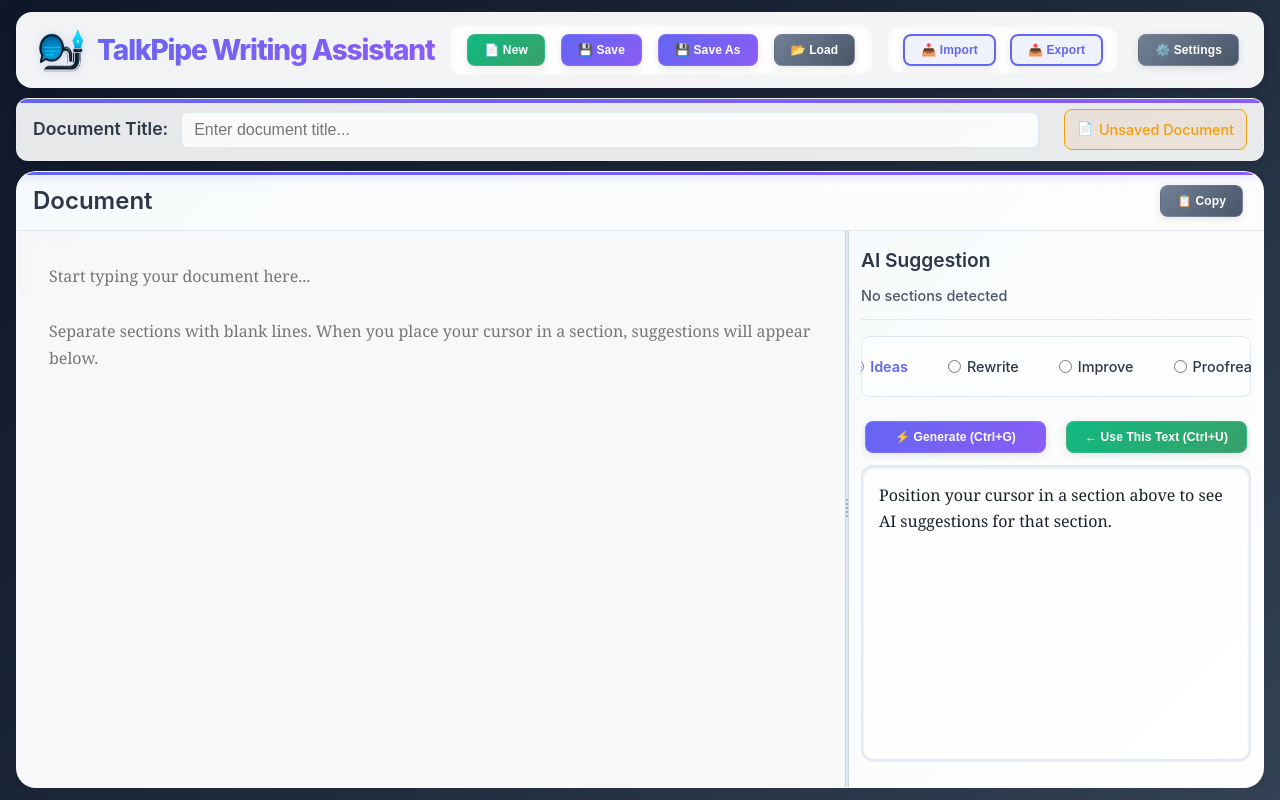
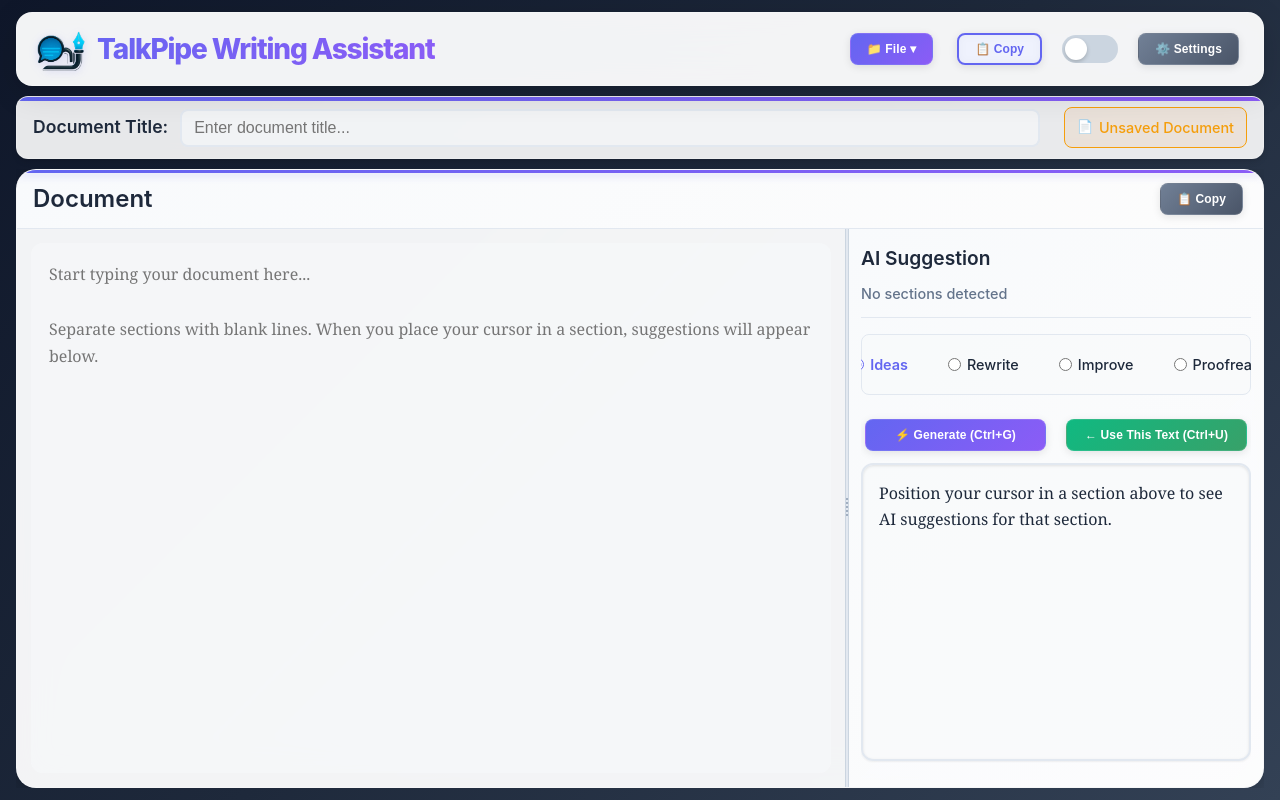
Before and after one commit to sandialabs/talkpipe-writing-assistant, a FastAPI app: template src/writing_assistant/app/templates/index.html in a window 1280 px wide. Run offline with FastAPI, Linux system fonts and the light colour scheme; the template is opened without the code that fills it, so the values that code supplies are empty.

Commit message:
Added dark mode, consolidated the file operations into a menu.

```diff
--- a/src/writing_assistant/app/static/script.js
+++ b/src/writing_assistant/app/static/script.js
@@ -36,6 +36,8 @@ class WritingAssistant {
         // Setup auto-save and page exit handlers
         this.setupAutoSave();
         this.setupPageExitHandler();
+        // Initialize dark mode
+        this.initializeDarkMode();
     }
 
     // Helper method to add authentication token to URLs
@@ -65,19 +67,55 @@ class WritingAssistant {
         // Initialize hotkey system
         this.initializeHotkeys();
 
-        // Header controls
-        document.getElementById('new-document-btn').addEventListener('click', () => this.showNewDocumentModal());
-        document.getElementById('save-document-btn').addEventListener('click', () => this.saveDocumentToServer());
-        document.getElementById('save-as-document-btn').addEventListener('click', () => this.showSaveAsModal());
-        document.getElementById('load-document-btn').addEventListener('click', () => this.showLoadDocumentModal());
-        document.getElementById('import-document-btn').addEventListener('click', () => this.importDocumentFromFile());
-        document.getElementById('export-document-btn').addEventListener('click', () => this.exportDocumentToFile());
+        // File menu dropdown
+        document.getElementById('file-menu-btn').addEventListener('click', (e) => {
+            e.stopPropagation();
+            this.toggleFileMenu();
+        });
+
+        // Header controls (dropdown items)
+        document.getElementById('new-document-btn').addEventListener('click', (e) => {
+            e.preventDefault();
+            this.hideFileMenu();
+            this.showNewDocumentModal();
+        });
+        document.getElementById('save-document-btn').addEventListener('click', (e) => {
+            e.preventDefault();
+            this.hideFileMenu();
+            this.saveDocumentToServer();
+        });
+        document.getElementById('save-as-document-btn').addEventListener('click', (e) => {
+            e.preventDefault();
+            this.hideFileMenu();
+            this.showSaveAsModal();
+        });
+        document.getElementById('load-document-btn').addEventListener('click', (e) => {
+            e.preventDefault();
+            this.hideFileMenu();
+            this.showLoadDocumentModal();
+        });
+        document.getElementById('import-document-btn').addEventListener('click', (e) => {
+            e.preventDefault();
+            this.hideFileMenu();
+            this.importDocumentFromFile();
+        });
+        document.getElementById('export-document-btn').addEventListener('click', (e) => {
+            e.preventDefault();
+            this.hideFileMenu();
+            this.exportDocumentToFile();
+        });
         document.getElementById('file-input').addEventListener('change', (e) => this.handleFileImport(e));
         document.getElementById('copy-document-btn').addEventListener('click', () => this.copyDocumentToClipboard());
         document.getElementById('settings-btn').addEventListener('click', () => this.showSettingsModal());
 
+        // Close dropdown when clicking outside
+        document.addEventListener('click', () => this.hideFileMenu());
+
         // Resize handle
         this.setupResizeHandle();
+
+        // Dark mode toggle
+        document.getElementById('dark-mode-toggle').addEventListener('click', () => this.toggleDarkMode());
     }
 
     setupModals() {
@@ -1059,11 +1097,61 @@ class WritingAssistant {
             }
             documentText += this.documentText || '(No content)';
 
-            await navigator.clipboard.writeText(documentText);
-            this.showMessage('Document copied to clipboard!', 'success');
+            // Try modern clipboard API first
+            if (navigator.clipboard && navigator.clipboard.writeText) {
+                await navigator.clipboard.writeText(documentText);
+                this.showMessage('Document copied to clipboard!', 'success');
+            } else {
+                // Fallback for older browsers or insecure contexts
+                this.fallbackCopyToClipboard(documentText);
+            }
         } catch (error) {
             console.error('Failed to copy to clipboard:', error);
-            this.showMessage('Failed to copy to clipboard. Please try again.', 'error');
+            // Try fallback method
+            try {
+                let documentText = '';
+                if (this.documentTitle) {
+                    documentText += this.documentTitle + '\n\n';
+                }
+                documentText += this.documentText || '(No content)';
+                this.fallbackCopyToClipboard(documentText);
+            } catch (fallbackError) {
+                console.error('Fallback copy also failed:', fallbackError);
+                this.showMessage('Failed to copy to clipboard. Your browser may not support this feature.', 'error');
+            }
+        }
+    }
+
+    fallbackCopyToClipboard(text) {
+        // Create a temporary textarea element
+        const textarea = document.createElement('textarea');
+        textarea.value = text;
+        textarea.style.position = 'fixed';
+        textarea.style.top = '0';
+        textarea.style.left = '0';
+        textarea.style.width = '2em';
+        textarea.style.height = '2em';
+        textarea.style.padding = '0';
+        textarea.style.border = 'none';
+        textarea.style.outline = 'none';
+        textarea.style.boxShadow = 'none';
+        textarea.style.background = 'transparent';
+
+        document.body.appendChild(textarea);
+        textarea.focus();
+        textarea.select();
+
+        try {
+            const successful = document.execCommand('copy');
+            if (successful) {
+                this.showMessage('Document copied to clipboard!', 'success');
+            } else {
+                throw new Error('execCommand failed');
+            }
+        } catch (err) {
+            throw new Error('Fallback copy method failed');
+        } finally {
+            document.body.removeChild(textarea);
         }
     }
 
@@ -1892,6 +1980,56 @@ class WritingAssistant {
             }, 300);
         }, 4000);
     }
+
+    // File Menu Dropdown Methods
+    toggleFileMenu() {
+        const dropdown = document.getElementById('file-menu-content');
+        dropdown.classList.toggle('show');
+    }
+
+    hideFileMenu() {
+        const dropdown = document.getElementById('file-menu-content');
+        dropdown.classList.remove('show');
+    }
+
+    // Dark Mode Methods
+    initializeDarkMode() {
+        // Check if user has a saved preference
+        const savedMode = localStorage.getItem('darkMode');
+
+        if (savedMode === 'enabled') {
+            document.body.classList.add('dark-mode');
+        } else if (savedMode === null) {
+            // Check system preference if no saved preference
+            if (window.matchMedia && window.matchMedia('(prefers-color-scheme: dark)').matches) {
+                document.body.classList.add('dark-mode');
+            }
+        }
+
+        // Listen for system preference changes
+        if (window.matchMedia) {
+            window.matchMedia('(prefers-color-scheme: dark)').addEventListener('change', (e) => {
+                // Only apply if user hasn't manually set a preference
+                if (localStorage.getItem('darkMode') === null) {
+                    if (e.matches) {
+                        document.body.classList.add('dark-mode');
+                    } else {
+                        document.body.classList.remove('dark-mode');
+                    }
+                }
+            });
+        }
+    }
+
+    toggleDarkMode() {
+        const isDarkMode = document.body.classList.toggle('dark-mode');
+
+        // Save preference
+        localStorage.setItem('darkMode', isDarkMode ? 'enabled' : 'disabled');
+
+        // Show feedback
+        this.showMessage(isDarkMode ? 'Dark mode enabled' : 'Light mode enabled', 'success');
+    }
 }
 
 // Global reference
--- a/src/writing_assistant/app/static/style.css
+++ b/src/writing_assistant/app/static/style.css
@@ -37,6 +37,19 @@
     --warning-color: #f59e0b;
     --danger-color: #ef4444;
     --info-color: #3b82f6;
+
+    /* Light mode colors */
+    --bg-gradient: linear-gradient(135deg, #0f172a 0%, #1e293b 50%, #334155 100%);
+    --surface-primary: rgba(255, 255, 255, 0.95);
+    --surface-secondary: rgba(255, 255, 255, 0.9);
+    --surface-tertiary: rgba(248, 250, 252, 0.6);
+    --text-primary: #1e293b;
+    --text-secondary: #64748b;
+    --text-tertiary: #94a3b8;
+    --border-color: rgba(255, 255, 255, 0.18);
+    --border-subtle: #e2e8f0;
+    --shadow-color: rgba(0, 0, 0, 0.12);
+    --header-gradient: linear-gradient(135deg, #f8fafc 0%, rgba(255, 255, 255, 0.8) 100%);
 
     /* Neutral colors */
     --gray-50: #f7fafc;
@@ -106,11 +134,12 @@
 body {
     font-family: 'Inter', -apple-system, BlinkMacSystemFont, 'Segoe UI', Roboto, Oxygen, Ubuntu, Cantarell, sans-serif;
     line-height: 1.6;
-    color: var(--gray-800);
-    background: linear-gradient(135deg, #0f172a 0%, #1e293b 50%, #334155 100%);
+    color: var(--text-primary);
+    background: var(--bg-gradient);
     height: 100vh;
     overflow: hidden;
     position: relative;
+    transition: background 0.3s ease, color 0.3s ease;
 }
 
 .container {
@@ -138,13 +167,15 @@ body {
 header {
     margin-bottom: 10px;
     padding: 12px 20px;
-    background: rgba(255, 255, 255, 0.95);
+    background: var(--surface-primary);
     backdrop-filter: blur(20px) saturate(180%);
     border-radius: 16px;
-    box-shadow: 0 8px 32px rgba(0, 0, 0, 0.12), 0 2px 8px rgba(0, 0, 0, 0.08);
-    border: 1px solid rgba(255, 255, 255, 0.18);
+    box-shadow: 0 8px 32px var(--shadow-color), 0 2px 8px rgba(0, 0, 0, 0.08);
+    border: 1px solid var(--border-color);
     flex-shrink: 0;
     transition: var(--transition-normal);
+    position: relative;
+    z-index: 100;
 }
 
 header:hover {
@@ -305,16 +336,17 @@ header h1 {
 }
 
 .title-section {
-    background: rgba(255, 255, 255, 0.9);
+    background: var(--surface-secondary);
     backdrop-filter: blur(10px);
     padding: 10px 16px;
     border-radius: var(--radius-lg);
     box-shadow: var(--shadow-md);
-    border: 1px solid rgba(255, 255, 255, 0.2);
+    border: 1px solid var(--border-color);
     margin-bottom: 10px;
     position: relative;
     overflow: hidden;
     flex-shrink: 0;
+    z-index: 10;
 }
 
 .title-row {
@@ -346,7 +378,7 @@ header h1 {
     display: inline-block;
     margin: 0;
     font-weight: 600;
-    color: var(--gray-700);
+    color: var(--text-primary);
     font-size: 1.1rem;
     white-space: nowrap;
     flex-shrink: 0;
@@ -355,13 +387,13 @@ header h1 {
 #document-title {
     flex: 1;
     padding: 8px 12px;
-    border: 2px solid var(--gray-200);
+    border: 2px solid var(--border-subtle);
     border-radius: var(--radius-md);
     font-size: 1rem;
     font-weight: 500;
     transition: var(--transition-normal);
-    background: rgba(255, 255, 255, 0.8);
-    color: var(--gray-800);
+    background: var(--surface-tertiary);
+    color: var(--text-primary);
 }
 
 #document-title:focus {
@@ -1474,6 +1510,8 @@ input[type="file"]:focus {
     display: flex;
     gap: 16px;
     align-items: center;
+    position: relative;
+    z-index: 101;
 }
 
 .file-controls {
@@ -1499,16 +1537,17 @@ input[type="file"]:focus {
 }
 
 .editor-container {
-    background: rgba(255, 255, 255, 0.97);
+    background: var(--surface-primary);
     backdrop-filter: blur(20px) saturate(180%);
     border-radius: 20px;
-    box-shadow: 0 8px 32px rgba(0, 0, 0, 0.12), 0 2px 8px rgba(0, 0, 0, 0.08);
-    border: 1px solid rgba(255, 255, 255, 0.18);
+    box-shadow: 0 8px 32px var(--shadow-color), 0 2px 8px rgba(0, 0, 0, 0.08);
+    border: 1px solid var(--border-color);
     overflow: hidden;
     position: relative;
     flex: 1;
     display: flex;
     flex-direction: column;
+    z-index: 10;
 }
 
 .editor-container::before {
@@ -1528,14 +1567,14 @@ input[type="file"]:focus {
     justify-content: space-between;
     align-items: center;
     padding: 10px 16px;
-    background: linear-gradient(135deg, var(--gray-50) 0%, rgba(255, 255, 255, 0.8) 100%);
-    border-bottom: 1px solid var(--gray-200);
+    background: var(--header-gradient);
+    border-bottom: 1px solid var(--border-subtle);
     flex-shrink: 0;
 }
 
 .editor-header h2 {
     margin: 0;
-    color: var(--gray-700);
+    color: var(--text-primary);
     font-weight: 600;
     font-size: 1.5rem;
 }
@@ -1583,13 +1622,13 @@ input[type="file"]:focus {
     outline: none;
     border-color: var(--primary-color);
     box-shadow: 0 0 0 4px rgba(99, 102, 241, 0.08), inset 0 2px 4px rgba(0, 0, 0, 0.02);
-    background: rgba(255, 255, 255, 0.9);
+    background: var(--surface-secondary);
     transform: scale(1.001);
 }
 
 .suggestion-panel {
     padding: 14px 12px;
-    background: linear-gradient(135deg, var(--gray-50) 0%, rgba(255, 255, 255, 0.9) 100%);
+    background: var(--header-gradient);
     display: flex;
     flex-direction: column;
     overflow: hidden;
@@ -1606,14 +1645,14 @@ input[type="file"]:focus {
 
 .suggestion-header h3 {
     margin: 0 0 8px 0;
-    color: var(--gray-700);
+    color: var(--text-primary);
     font-size: 1.2rem;
     font-weight: 600;
 }
 
 .suggestion-info {
     font-size: 0.9rem;
-    color: var(--gray-600);
+    color: var(--text-secondary);
     font-weight: 500;
 }
 
@@ -1636,8 +1675,8 @@ input[type="file"]:focus {
     align-items: center;
     justify-content: center;
     padding: 12px 16px;
-    background: rgba(255, 255, 255, 0.6);
-    border: 1px solid var(--gray-200);
+    background: var(--surface-tertiary);
+    border: 1px solid var(--border-subtle);
     border-radius: var(--radius-md);
 }
 
@@ -1651,11 +1690,11 @@ input[type="file"]:focus {
     transition: var(--transition-fast);
     font-weight: 500;
     font-size: 0.9rem;
-    color: var(--gray-700);
+    color: var(--text-primary);
 }
 
 .radio-option:hover {
-    background: rgba(255, 255, 255, 0.8);
+    background: var(--surface-secondary);
     color: var(--primary-color);
 }
 
@@ -1672,13 +1711,13 @@ input[type="file"]:focus {
 .suggestion-text {
     flex: 1;
     padding: 16px;
-    background: rgba(255, 255, 255, 0.8);
-    border: 2px solid var(--gray-200);
+    background: var(--surface-tertiary);
+    border: 2px solid var(--border-subtle);
     border-radius: var(--radius-lg);
     font-family: 'Georgia', 'Times New Roman', serif;
     font-size: 1rem;
     line-height: 1.6;
-    color: var(--gray-800);
+    color: var(--text-primary);
     white-space: pre-wrap;
     word-wrap: break-word;
     margin-bottom: 12px;
@@ -1954,3 +1993,120 @@ input[type="file"]:focus {
     -ms-user-select: none;
     user-select: none;
 }
+
+/* Dark mode toggle button */
+.dark-mode-toggle {
+    position: relative;
+    width: 56px;
+    height: 28px;
+    background: var(--gray-300);
+    border-radius: 14px;
+    cursor: pointer;
+    transition: background 0.3s ease;
+    border: none;
+    padding: 0;
+    overflow: hidden;
+}
+
+body.dark-mode .dark-mode-toggle {
+    background: var(--primary-color);
+}
+
+.dark-mode-toggle::before {
+    content: '☀️';
+    position: absolute;
+    left: 4px;
+    top: 50%;
+    transform: translateY(-50%);
+    font-size: 14px;
+    transition: all 0.3s ease;
+}
+
+body.dark-mode .dark-mode-toggle::before {
+    content: '🌙';
+    left: calc(100% - 22px);
+}
+
+.dark-mode-toggle::after {
+    content: '';
+    position: absolute;
+    top: 3px;
+    left: 3px;
+    width: 22px;
+    height: 22px;
+    background: white;
+    border-radius: 50%;
+    transition: transform 0.3s cubic-bezier(0.4, 0, 0.2, 1);
+    box-shadow: 0 2px 4px rgba(0, 0, 0, 0.2);
+}
+
+body.dark-mode .dark-mode-toggle::after {
+    transform: translateX(28px);
+}
+
+/* File menu dropdown */
+.file-menu-dropdown {
+    position: relative;
+    display: inline-block;
+    z-index: 1100;
+}
+
+.dropdown-menu {
+    display: none;
+    position: absolute;
+    top: calc(100% + 8px);
+    left: 0;
+    background: var(--surface-primary);
+    min-width: 180px;
+    box-shadow: 0 8px 24px rgba(0, 0, 0, 0.15), 0 2px 8px rgba(0, 0, 0, 0.1);
+    border-radius: 12px;
+    border: 1px solid var(--border-color);
+    padding: 8px 0;
+    z-index: 1100;
+    backdrop-filter: blur(20px) saturate(180%);
+    animation: dropdownSlideIn 0.2s cubic-bezier(0.4, 0, 0.2, 1);
+}
+
+@keyframes dropdownSlideIn {
+    from {
+        opacity: 0;
+        transform: translateY(-8px);
+    }
+    to {
+        opacity: 1;
+        transform: translateY(0);
+    }
+}
+
+.dropdown-menu.show {
+    display: block;
+}
+
+.dropdown-item {
+    display: flex;
+    align-items: center;
+    padding: 10px 16px;
+    color: var(--text-primary);
+    text-decoration: none;
+    font-size: 0.9rem;
+    font-weight: 500;
+    transition: all 0.15s ease;
+    cursor: pointer;
+    gap: 8px;
+}
+
+.dropdown-item:hover {
+    background: var(--surface-tertiary);
+    color: var(--primary-color);
+}
+
+.dropdown-item:active {
+    background: var(--surface-secondary);
+    transform: scale(0.98);
+}
+
+.dropdown-divider {
+    height: 1px;
+    background: var(--border-subtle);
+    margin: 8px 0;
+}
--- a/src/writing_assistant/app/templates/index.html
+++ b/src/writing_assistant/app/templates/index.html
@@ -14,17 +14,21 @@
             <div class="header-content">
                 <h1><img src="/static/logo.png" alt="Writing Assistant Logo" class="header-logo">TalkPipe Writing Assistant</h1>
                 <div class="header-controls">
-                    <div class="file-controls">
-                        <button id="new-document-btn" class="btn btn-success btn-small">📄 New</button>
-                        <button id="save-document-btn" class="btn btn-primary btn-small">💾 Save</button>
-                        <button id="save-as-document-btn" class="btn btn-primary btn-small">💾 Save As</button>
-                        <button id="load-document-btn" class="btn btn-secondary btn-small">📂 Load</button>
-                    </div>
-                    <div class="import-export-controls">
-                        <button id="import-document-btn" class="btn btn-outline btn-small">📥 Import</button>
-                        <button id="export-document-btn" class="btn btn-outline btn-small">📤 Export</button>
+                    <div class="file-menu-dropdown">
+                        <button id="file-menu-btn" class="btn btn-primary btn-small">📁 File ▾</button>
+                        <div id="file-menu-content" class="dropdown-menu">
+                            <a href="#" id="new-document-btn" class="dropdown-item">📄 New</a>
+                            <a href="#" id="save-document-btn" class="dropdown-item">💾 Save</a>
+                            <a href="#" id="save-as-document-btn" class="dropdown-item">💾 Save As</a>
+                            <a href="#" id="load-document-btn" class="dropdown-item">📂 Load</a>
+                            <div class="dropdown-divider"></div>
+                            <a href="#" id="import-document-btn" class="dropdown-item">📥 Import</a>
+                            <a href="#" id="export-document-btn" class="dropdown-item">📤 Export</a>
+                        </div>
                         <input type="file" id="file-input" accept=".json" style="display: none;">
                     </div>
+                    <button id="copy-document-btn" class="btn btn-outline btn-small">📋 Copy</button>
+                    <button id="dark-mode-toggle" class="dark-mode-toggle" title="Toggle dark mode"></button>
                     <button id="settings-btn" class="btn btn-secondary btn-small">⚙️ Settings</button>
                 </div>
             </div>
```
Also changed, not shown: other parts of src/writing_assistant/app/static/style.css (+50 -31 lines), src/writing_assistant/app/static/logo.png.
